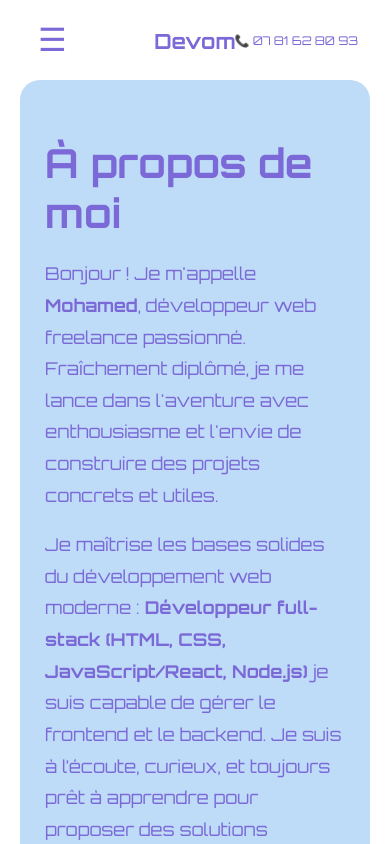
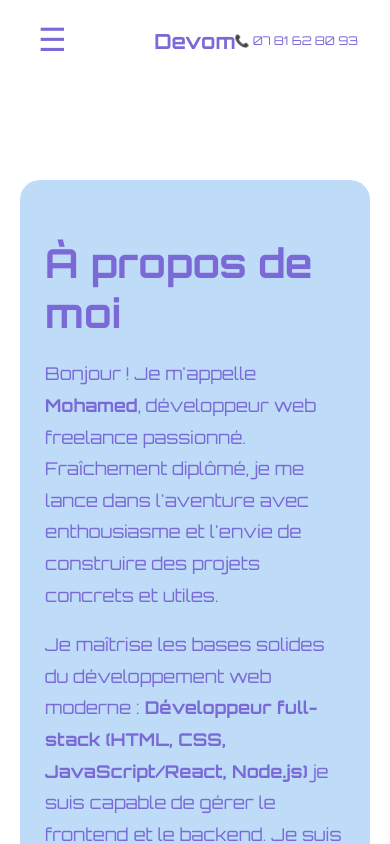
Before and after one commit to Mohoua93/devom, a React (Create React App) app: page /a-propos in a window 390 px wide. Shown: the top 844 px of the page. Built offline with nearby package versions, Linux system fonts and the light colour scheme.

Commit message:
réglagle css mobile page about

```diff
--- a/src/styles/About.css
+++ b/src/styles/About.css
@@ -37,7 +37,7 @@
   @media (max-width: 768px) {
 
     .about {
-      height: 1000px;
+      height: 1200px;
     }
 
     .about-container {
```
